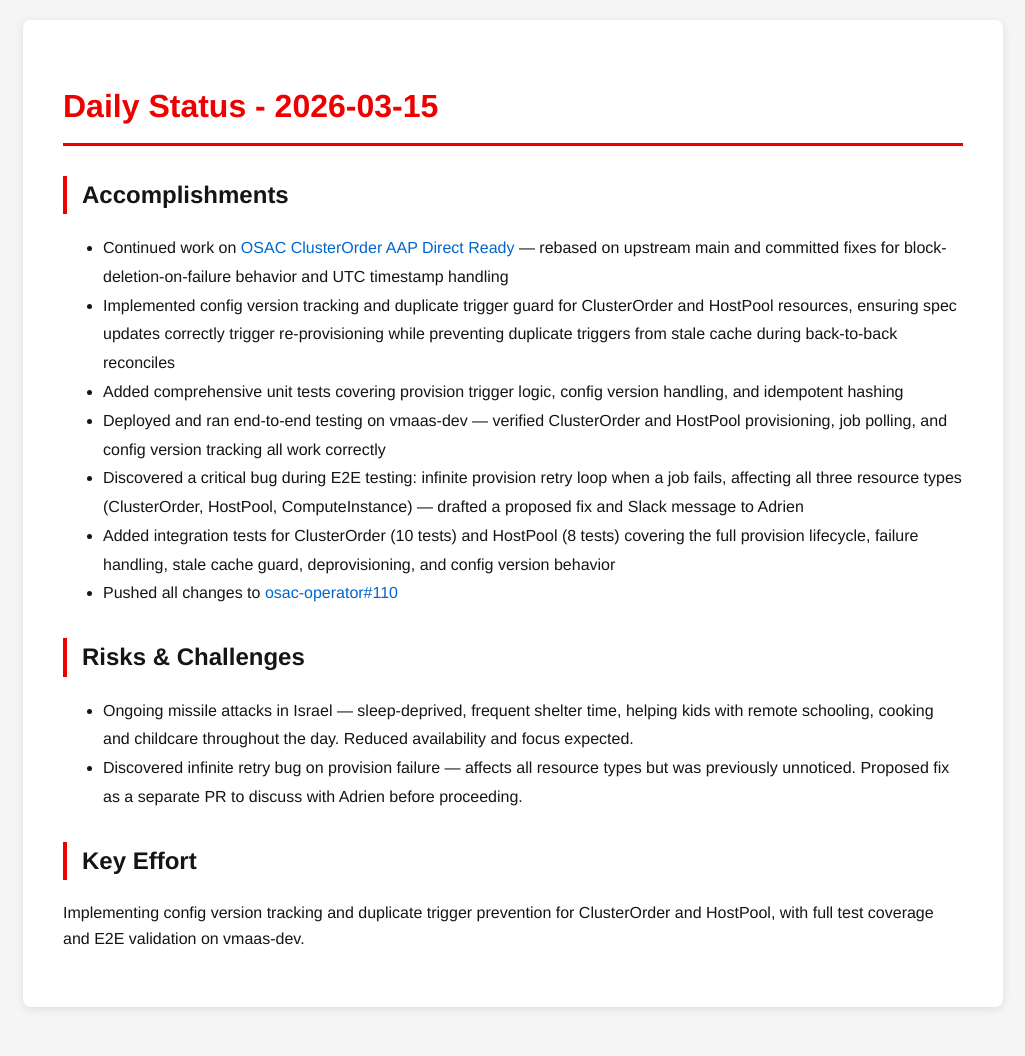
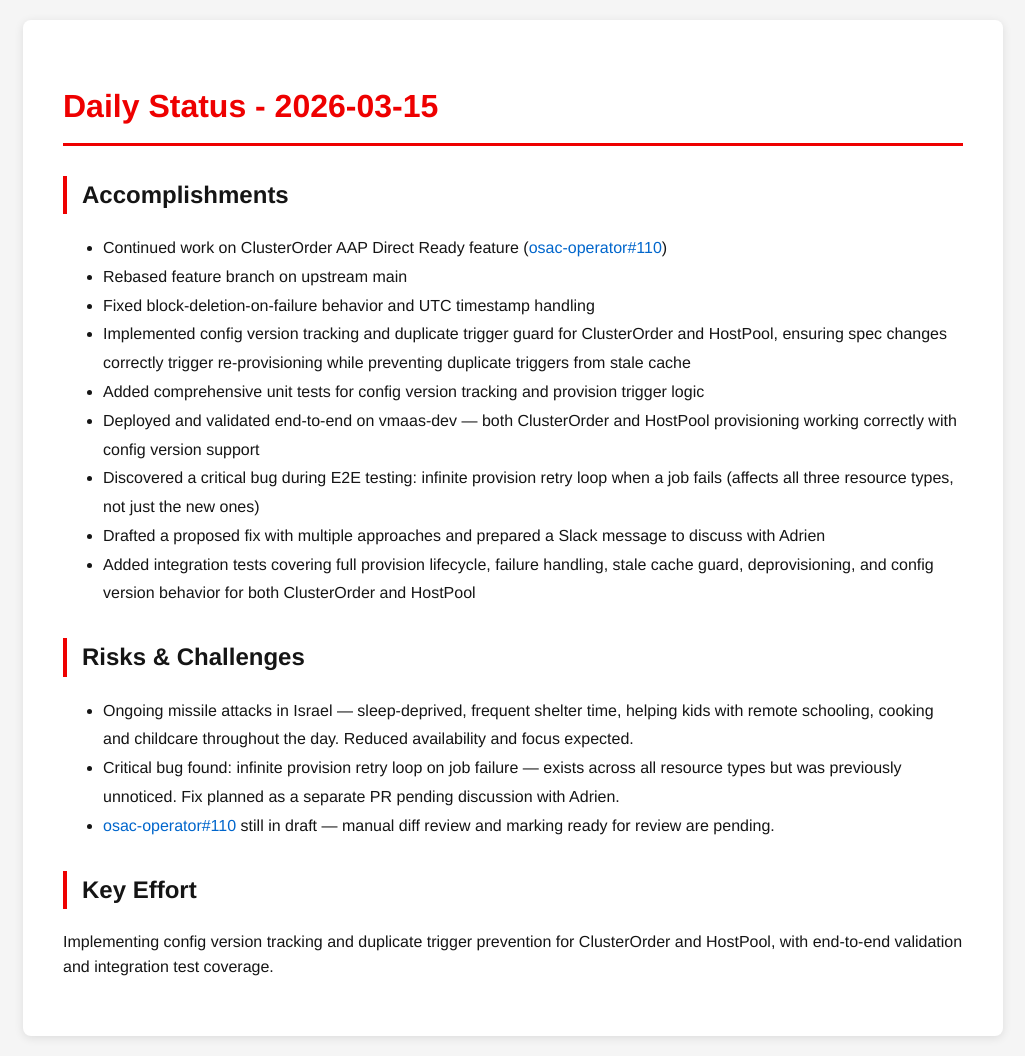
Before and after one commit to tzvatot/daily-status, a Jekyll site: the page built from 2026-03-15.md, in a window 1280 px wide. Shown: the whole page, without its empty margins (127-1152 px from the left). Built offline with Jekyll 4.4.1, drawn with Linux system fonts in a browser that asks for light colours; before the commit the page ends 1027 px from its top, so only the background shows below that.

Commit message:
Daily status update - 2026-03-15

```diff
--- a/2026-03-15.md
+++ b/2026-03-15.md
@@ -7,17 +7,20 @@
 # Daily Status - 2026-03-15
 
 ## Accomplishments
-- Continued work on [OSAC ClusterOrder AAP Direct Ready](https://github.com/osac-project/osac-operator/pull/110) — rebased on upstream main and committed fixes for block-deletion-on-failure behavior and UTC timestamp handling
-- Implemented config version tracking and duplicate trigger guard for ClusterOrder and HostPool resources, ensuring spec updates correctly trigger re-provisioning while preventing duplicate triggers from stale cache during back-to-back reconciles
-- Added comprehensive unit tests covering provision trigger logic, config version handling, and idempotent hashing
-- Deployed and ran end-to-end testing on vmaas-dev — verified ClusterOrder and HostPool provisioning, job polling, and config version tracking all work correctly
-- Discovered a critical bug during E2E testing: infinite provision retry loop when a job fails, affecting all three resource types (ClusterOrder, HostPool, ComputeInstance) — drafted a proposed fix and Slack message to Adrien
-- Added integration tests for ClusterOrder (10 tests) and HostPool (8 tests) covering the full provision lifecycle, failure handling, stale cache guard, deprovisioning, and config version behavior
-- Pushed all changes to [osac-operator#110](https://github.com/osac-project/osac-operator/pull/110)
+- Continued work on ClusterOrder AAP Direct Ready feature ([osac-operator#110](https://github.com/osac-project/osac-operator/pull/110))
+- Rebased feature branch on upstream main
+- Fixed block-deletion-on-failure behavior and UTC timestamp handling
+- Implemented config version tracking and duplicate trigger guard for ClusterOrder and HostPool, ensuring spec changes correctly trigger re-provisioning while preventing duplicate triggers from stale cache
+- Added comprehensive unit tests for config version tracking and provision trigger logic
+- Deployed and validated end-to-end on vmaas-dev — both ClusterOrder and HostPool provisioning working correctly with config version support
+- Discovered a critical bug during E2E testing: infinite provision retry loop when a job fails (affects all three resource types, not just the new ones)
+- Drafted a proposed fix with multiple approaches and prepared a Slack message to discuss with Adrien
+- Added integration tests covering full provision lifecycle, failure handling, stale cache guard, deprovisioning, and config version behavior for both ClusterOrder and HostPool
 
 ## Risks & Challenges
 - Ongoing missile attacks in Israel — sleep-deprived, frequent shelter time, helping kids with remote schooling, cooking and childcare throughout the day. Reduced availability and focus expected.
-- Discovered infinite retry bug on provision failure — affects all resource types but was previously unnoticed. Proposed fix as a separate PR to discuss with Adrien before proceeding.
+- Critical bug found: infinite provision retry loop on job failure — exists across all resource types but was previously unnoticed. Fix planned as a separate PR pending discussion with Adrien.
+- [osac-operator#110](https://github.com/osac-project/osac-operator/pull/110) still in draft — manual diff review and marking ready for review are pending.
 
 ## Key Effort
-Implementing config version tracking and duplicate trigger prevention for ClusterOrder and HostPool, with full test coverage and E2E validation on vmaas-dev.
+Implementing config version tracking and duplicate trigger prevention for ClusterOrder and HostPool, with end-to-end validation and integration test coverage.
```
